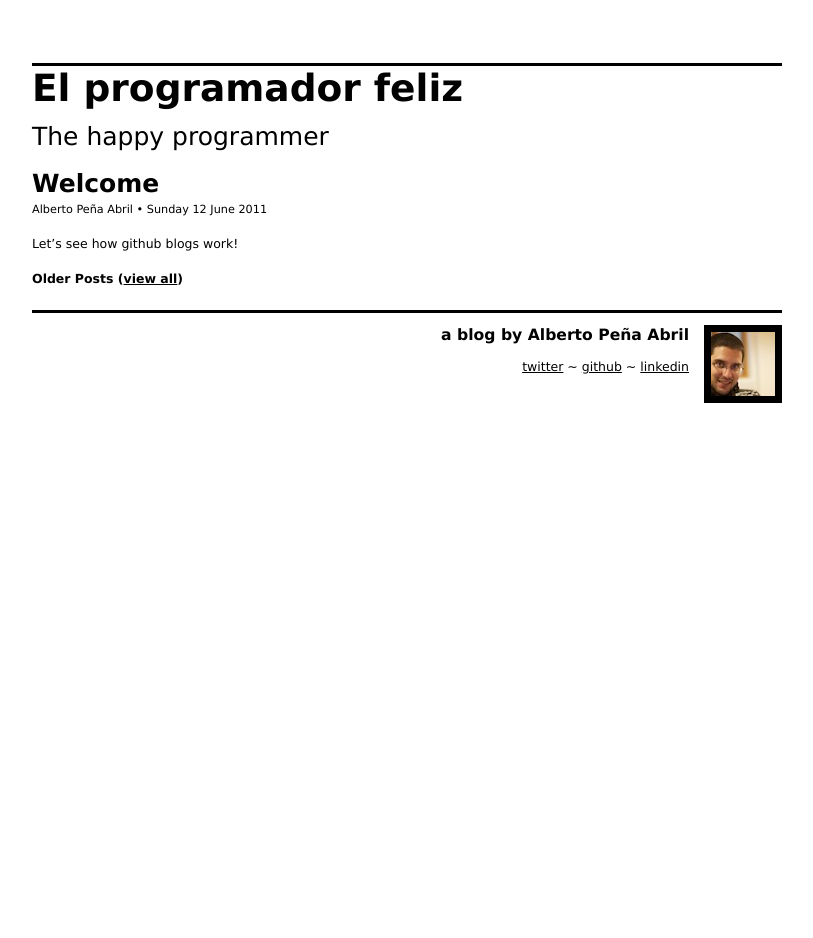
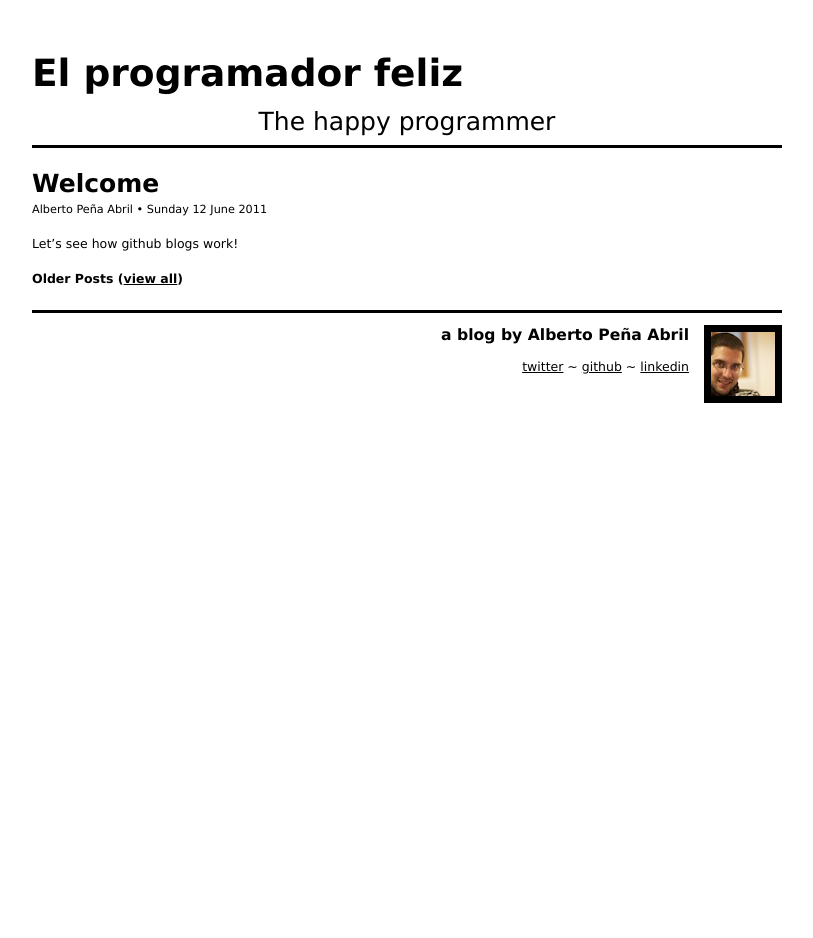
Before and after one commit to plagelao/plagelao.github.com, a Jekyll site: the page built from index.html, in a window 1280 px wide. Shown: the whole page, without its empty margins (233-1046 px from the left). Built offline with Jekyll 4.4.1, drawn with Linux system fonts in a browser that asks for light colours.

Commit message:
Changes title style

```diff
--- a/css/screen.css
+++ b/css/screen.css
@@ -126,9 +126,9 @@ div.site {
 
 /* header */
 .header {
-  padding-top: 1em;
+  padding-bottom: 1em;
   clear: both;
-  border-top: 3px solid black;
+  border-bottom: 3px solid black;
   margin: 1em 0 2em 0;
 }
 
@@ -138,6 +138,7 @@ div.site {
 
 .header .subtitle {
   font-size: 2em;
+  text-align: center;
 }
 
 /* footer */
```
